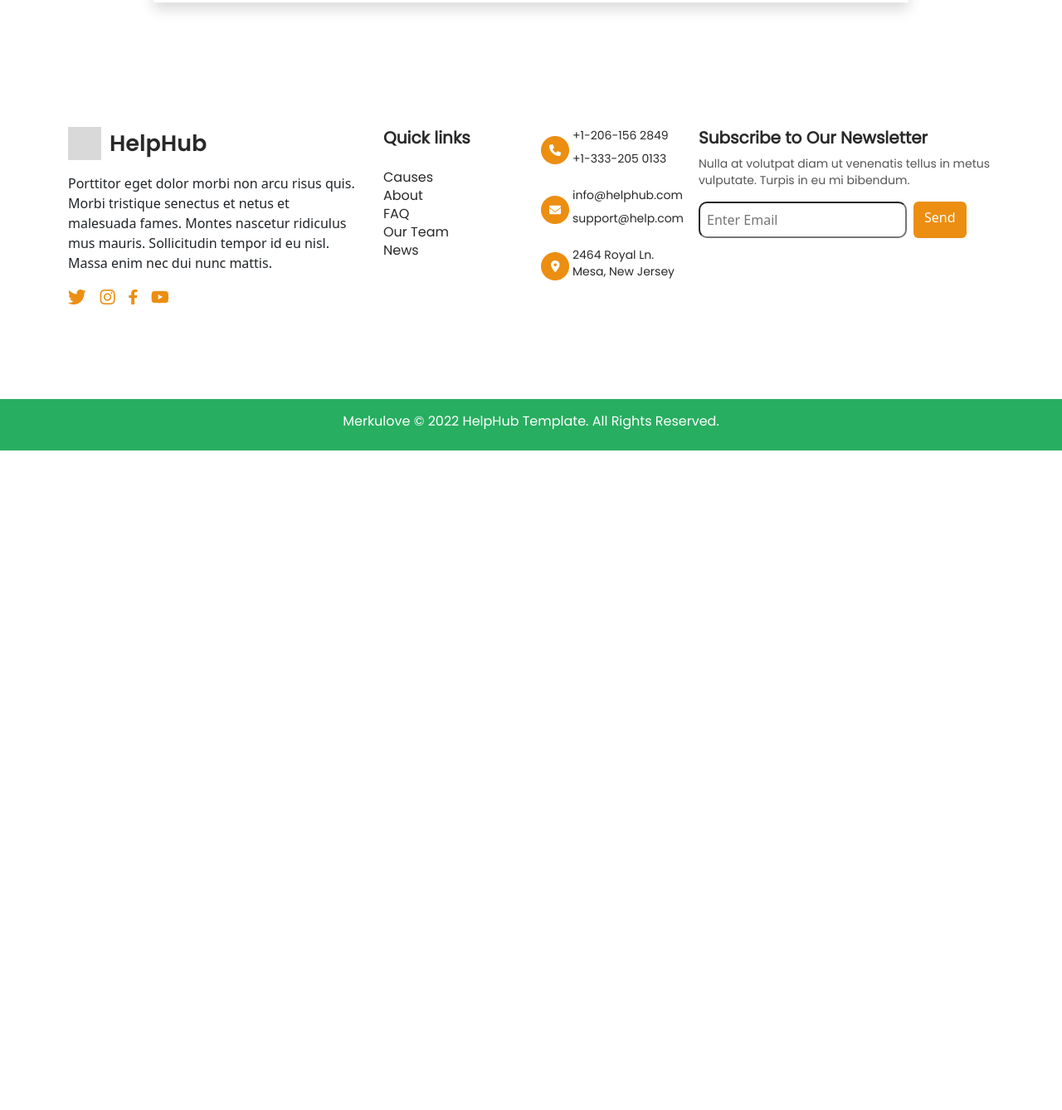
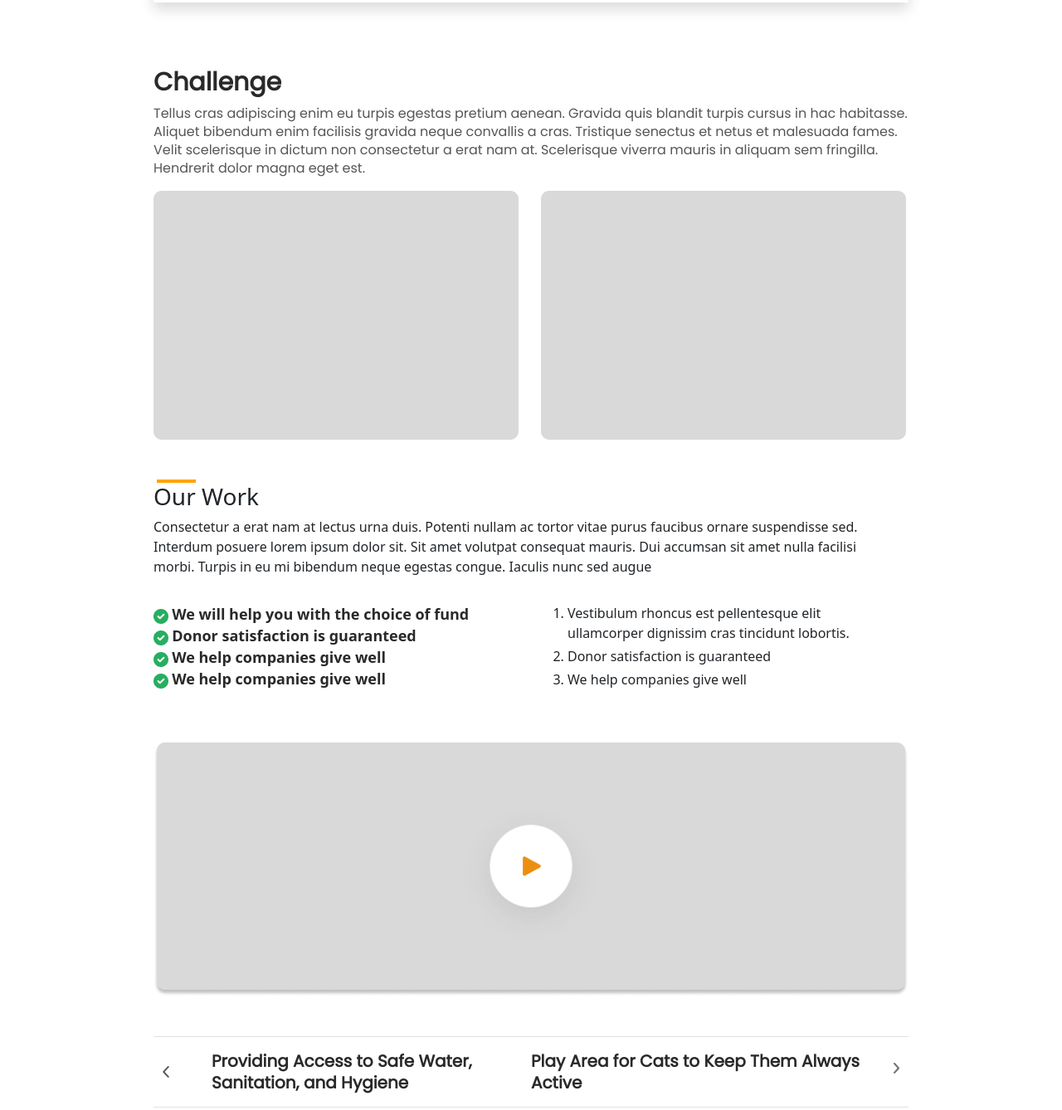
Before and after one commit to ozguruzer/help-hub, a website: page single-cause.html in a window 1280 px wide. Shown: the part 1734-3072 px from the top of the page at 83% size. Before the commit the page ends 2277 px from the top, so only its background shows below. Drawn offline with nearby package versions, Linux system fonts and the light colour scheme; files whose address does not match are found by name.

Commit message:
single cause last section

```diff
--- a/assets/css/style.css
+++ b/assets/css/style.css
@@ -1513,6 +1513,47 @@ color: #292929;
   margin-left: auto;
 }
 
+
+.single-chal-title{
+font-family: 'Poppins';
+font-style: normal;
+font-weight: 600;
+font-size: 30px;
+line-height: 37px;
+color: #292929;
+padding-top: 78px;
+}
+
+
+.single-chal-text{
+font-family: 'Poppins';
+font-style: normal;
+font-weight: 400;
+font-size: 16px;
+line-height: 22px;
+color: #555555;
+}
+
+.single-cau-video-down-text{
+font-family: 'Poppins';
+font-style: normal;
+font-weight: 600;
+font-size: 20px;
+line-height: 26px;
+color: #292929;
+}
+
+.single-cau-video-down{
+  border-right: none !important;
+  border-left: none !important;
+}
+
+
+
+
+
+
+
 @media screen and (max-width: 1500px) {
 
   .donate-text{
--- a/single-cause.html
+++ b/single-cause.html
@@ -179,14 +179,15 @@
               </div>
             </div>
             <div class="col-lg-2 d-flex justify-content-center align-content-center align-items-center pt-3">
-            <p> <span class="single-cau-bar-right-text-1">$1482,150</span>  of <span class="single-cau-bar-right-text-2">$20,000</span> raised</p>
+              <p> <span class="single-cau-bar-right-text-1">$1482,150</span> of <span
+                  class="single-cau-bar-right-text-2">$20,000</span> raised</p>
             </div>
           </div>
           <div class="col-lg-12 single-cause-tabs d-flex  justify-content-between align-items-center">
             <div class="single-cau-tab  d-flex  align-items-center">
               <ul class="nav nav-pills">
                 <li class="nav-item ">
-                <a class="nav-link active me-2" aria-current="page" href="#" >$10</a>
+                  <a class="nav-link active me-2" aria-current="page" href="#">$10</a>
                 </li>
                 <li class="nav-item ">
                   <a class="nav-link border me-2" href="#">$25</a>
@@ -206,7 +207,7 @@
               </ul>
             </div>
             <div class="single-cau-input">
-            <input  type="text" name="" placeholder="Insert Custom Value" id="" class="cau-input p-2s">
+              <input type="text" name="" placeholder="Insert Custom Value" id="" class="cau-input p-2s">
             </div>
           </div>
         </div>
@@ -217,22 +218,121 @@
           <div class="personal-cau-inputs d-flex  align-items-center">
             <div class="personal-info-cau-1">
               <p class="personal-cau-text">First Name</p>
-          <input type="text"  name="" id="" placeholder="First Name" class="p-2 personal-cau-border">
+              <input type="text" name="" id="" placeholder="First Name" class="p-2 personal-cau-border">
             </div>
             <div class="personal-info-cau-2 ps-5">
               <p class="personal-cau-text">Last Name</p>
-          <input type="text"  name="" id="" placeholder="Last Name" class="p-2 personal-cau-border">
+              <input type="text" name="" id="" placeholder="Last Name" class="p-2 personal-cau-border">
             </div>
           </div>
 
           <div class="personal-info-cau-2 pt-3">
             <p class="personal-cau-text">E Mail</p>
-            <input type="text"  name="" id="" placeholder="Your Mail" class=" p-2 w-100 personal-cau-border">
+            <input type="text" name="" id="" placeholder="Your Mail" class=" p-2 w-100 personal-cau-border">
           </div>
         </div>
       </div>
     </div>
   </div>
+
+
+  <section class="single-cause-challenge">
+    <div class="single-cau-container">
+      <div class="row">
+        <div class="col-lg-12">
+          <h3 class="single-chal-title">Challenge</h3>
+          <p class="single-chal-text">Tellus cras adipiscing enim eu turpis egestas pretium aenean. Gravida quis blandit
+            turpis cursus in hac habitasse. <br>
+            Aliquet bibendum enim facilisis gravida neque convallis a cras. Tristique senectus et netus et malesuada
+            fames. <br>
+            Velit scelerisque in dictum non consectetur a erat nam at. Scelerisque viverra mauris in aliquam sem
+            fringilla. <br>
+            Hendrerit dolor magna eget est.</p>
+        </div>
+
+        <div class="col-lg-6">
+          <img src="assets/img/cha-pic.png" alt="">
+        </div>
+        <div class="col-lg-6">
+          <img src="assets/img/cha-pic.png" alt="">
+        </div>
+        <div class="team-bread-line mt-5 ms-3"></div>
+      </div>
+    </div>
+  </section>
+
+  <section class="single-cause-our-works">
+    <div class="single-cau-container">
+      <div class="row">
+        <div class="col-lg-12">
+          <h3>Our Work</h3>
+          <p>Consectetur a erat nam at lectus urna duis. Potenti nullam ac tortor vitae purus faucibus ornare
+            suspendisse sed. <br>
+            Interdum posuere lorem ipsum dolor sit. Sit amet volutpat consequat mauris. Dui accumsan sit amet nulla
+            facilisi <br>
+            morbi. Turpis in eu mi bibendum neque egestas congue. Iaculis nunc sed augue</p>
+        </div>
+        <div class="col lg-6">
+          <div class="faq-green-tick pt-3">
+            <ul class="list-unstyled">
+              <li class="">
+                <img src="assets/img/icons/yesil-tik.png" class="img-fluid" alt="">
+                <span class="faq-list-green">We will help you with the choice of fund</span>
+              </li>
+              <li class="">
+                <img src="assets/img/icons/yesil-tik.png" class="img-fluid" alt="">
+                <span class="faq-list-green">Donor satisfaction is guaranteed</span>
+              </li>
+              <li>
+                <img src="assets/img/icons/yesil-tik.png" class="img-fluid" alt="">
+                <span class="faq-list-green">We help companies give well</span>
+              </li>
+              <li>
+                <img src="assets/img/icons/yesil-tik.png" class="img-fluid" alt="">
+                <span class="faq-list-green">We help companies give well</span>
+              </li>
+            </ul>
+          </div>
+        </div>
+        <div class="col-lg-6">
+          <ol class=" pt-3">
+            <li class=" pb-1">
+              Vestibulum rhoncus est pellentesque elit <br>
+              ullamcorper dignissim cras tincidunt lobortis.
+            </li>
+            <li class=" pb-1">
+              Donor satisfaction is guaranteed
+            </li>
+            <li>We help companies give well
+            </li>
+
+          </ol>
+        </div>
+        <div class="col-lg-12">
+          <img src="assets/img/single-cau-video.png" class="img-fluid pt-5" alt="">
+        </div>
+      </div>
+      <div class="single-cau-video-down d-flex px-2 border mt-5 p-3 ">
+        <div class="col-lg-6 d-flex align-content-center">
+          <div class="single-cau-arrow d-flex align-items-center">
+          <img src="assets/img/icons/single-cau-left-arrow.png" class="me-5" alt="">
+          </div>
+          <span class="single-cau-video-down-text">Providing Access to Safe Water,
+            Sanitation, and Hygiene</span>
+        </div>
+        <hr>
+        <div class="col-lg-6 d-flex">
+          <span class="single-cau-video-down-text">Play Area for Cats to Keep Them
+            Always Active</span>
+            <div class="single-cau-arrow pt-2">
+          <img src="assets/img/icons/single-cau-right-arrow.png" class="img-fluid" alt="">
+            </div>
+
+        </div>
+      </div>
+    </div>
+    </div>
+  </section>
 
   <footer>
     <div class="container">
```
Also changed, not shown: assets/img/cha-pic.png (added), assets/img/icons/single-cau-left-arrow.png (added), assets/img/icons/single-cau-right-arrow.png (added), assets/img/single-cau-video.png (added). Lines whose indentation alone changed are shown as unchanged.
